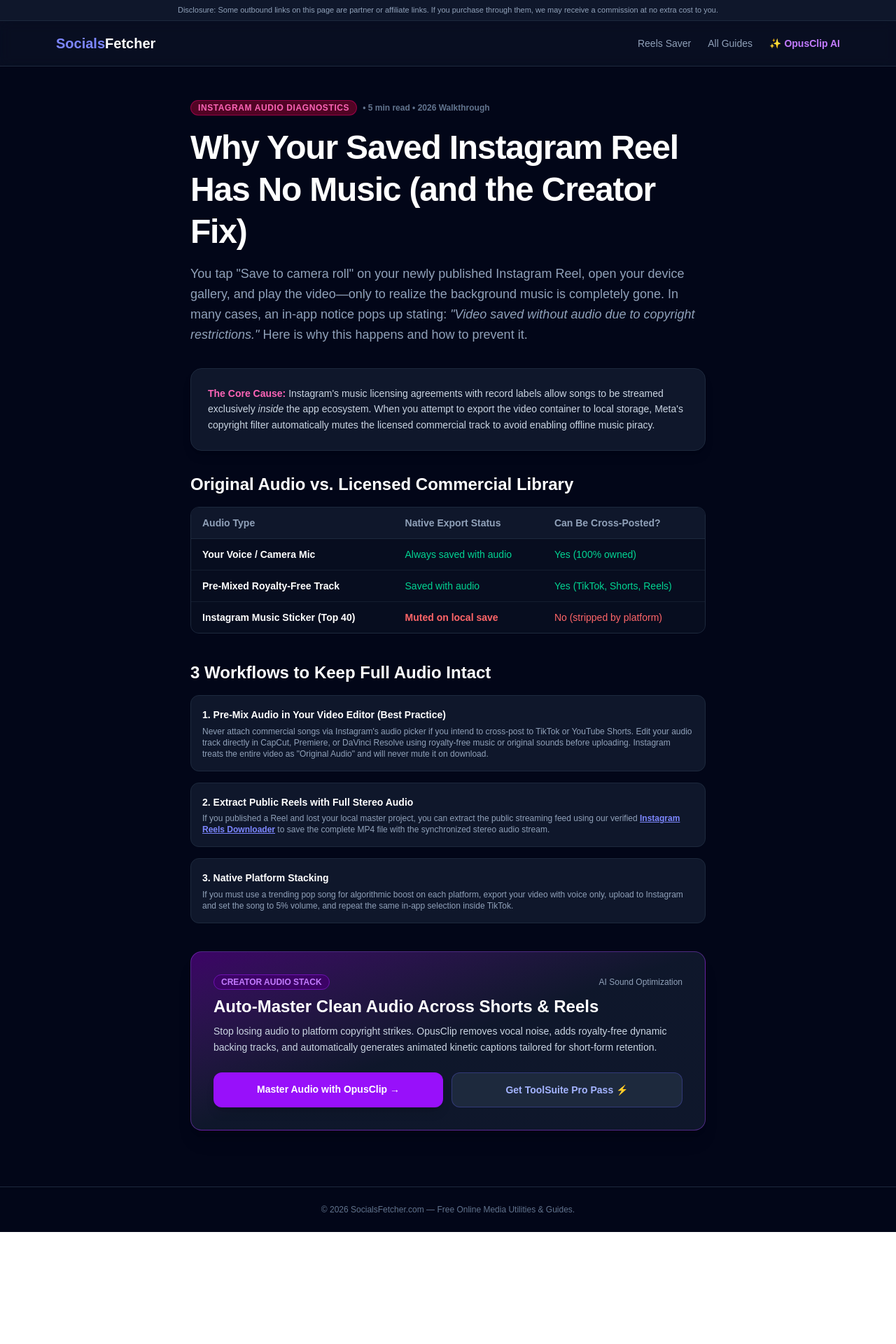
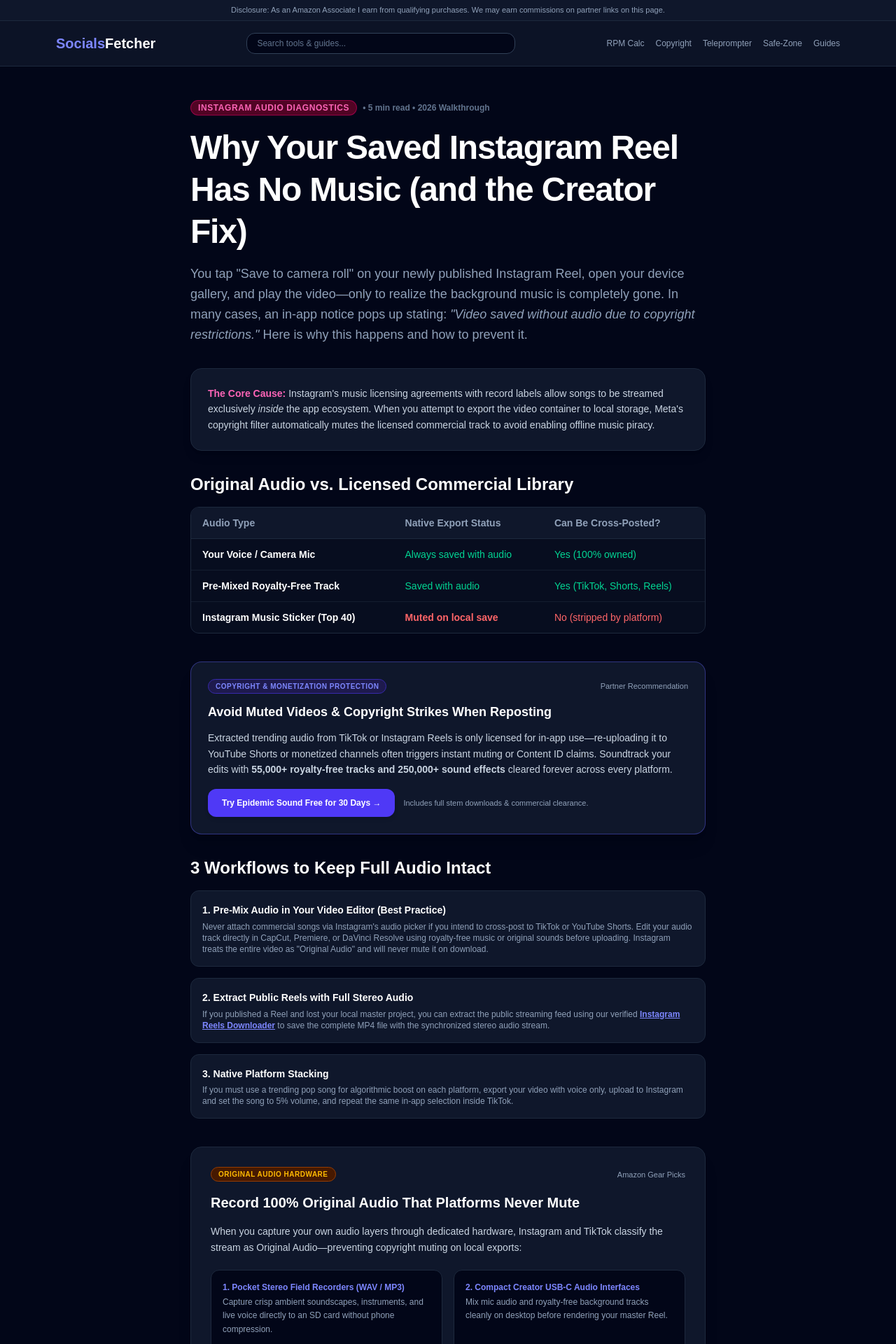
Before and after one commit to Waylonaho/socialsfetcher, a Next.js app: page /blog/why-saved-instagram-reel-has-no-music-fix in a window 1280 px wide. Shown: the top 1920 px of the page at 70% size. Before the commit the page ends 1760 px from the top, so only its background shows below. Built offline with nearby package versions, Linux system fonts and the light colour scheme.

Commit message:
Update footer and add new components for audio safety

```diff
--- a/app/blog/why-saved-instagram-reel-has-no-music-fix/page.tsx
+++ b/app/blog/why-saved-instagram-reel-has-no-music-fix/page.tsx
@@ -1,5 +1,9 @@
 import type { Metadata } from 'next';
 import Link from 'next/link';
+import SiteHeader from '@/components/SiteHeader';
+import AudioSafetyCTA from '@/components/AudioSafetyCTA';
+import ContextualGearCard from '@/components/ContextualGearCard';
+import WorkflowBar from '@/components/WorkflowBar';
 
 export const metadata: Metadata = {
   title: 'Why Your Saved Instagram Reel Has No Music (and How to Fix It) (2026)',
@@ -16,23 +20,10 @@ export default function SavedReelNoMusicFixPage() {
   return (
     <div className="min-h-screen flex flex-col justify-between bg-slate-950 text-slate-100 font-sans">
       <div className="bg-slate-900 border-b border-slate-800 py-1.5 px-4 text-center text-[11px] text-slate-400">
-        <span>Disclosure: Some outbound links on this page are partner or affiliate links. If you purchase through them, we may receive a commission at no extra cost to you.</span>
+        <span>Disclosure: As an Amazon Associate I earn from qualifying purchases. We may earn commissions on partner links on this page.</span>
       </div>
 
-      <header className="border-b border-slate-800 bg-slate-900/50 backdrop-blur sticky top-0 z-50">
-        <div className="max-w-6xl mx-auto px-4 h-16 flex items-center justify-between">
-          <Link href="/" className="text-xl font-extrabold text-indigo-400">
-            Socials<span className="text-white">Fetcher</span>
-          </Link>
-          <nav className="flex items-center space-x-6 text-sm text-slate-400 font-medium">
-            <Link href="/instagram/reels/downloader" className="hover:text-indigo-400 transition">Reels Saver</Link>
-            <Link href="/blog" className="hover:text-indigo-400 transition">All Guides</Link>
-            <a href={OPUSCLIP_LINK} target="_blank" rel="noopener noreferrer sponsored" className="text-purple-400 font-bold hover:text-purple-300 transition">
-              ✨ OpusClip AI
-            </a>
-          </nav>
-        </div>
-      </header>
+      <SiteHeader />
 
       <main className="flex-grow max-w-3xl mx-auto px-4 py-12 text-left">
         <div className="flex items-center gap-2 mb-4 text-xs font-semibold">
@@ -90,6 +81,9 @@ export default function SavedReelNoMusicFixPage() {
           </div>
         </section>
 
+        {/* Epidemic Sound Direct License Fix */}
+        <AudioSafetyCTA />
+
         <section className="mb-10 space-y-4">
           <h2 className="text-xl sm:text-2xl font-bold text-white">
             3 Workflows to Keep Full Audio Intact
@@ -116,6 +110,9 @@ export default function SavedReelNoMusicFixPage() {
           </div>
         </section>
 
+        {/* Topic-Matched Amazon Hardware Recommendations */}
+        <ContextualGearCard preset="original_audio_capture" />
+
         <div className="p-6 sm:p-8 rounded-2xl bg-gradient-to-br from-purple-950 via-slate-900 to-slate-900 border border-purple-500/40 my-8 shadow-xl">
           <div className="flex items-center justify-between mb-2">
             <span className="text-xs font-bold text-purple-400 bg-purple-950 border border-purple-800 px-2.5 py-0.5 rounded-full uppercase">
@@ -124,7 +121,7 @@ export default function SavedReelNoMusicFixPage() {
             <span className="text-xs text-slate-400">AI Sound Optimization</span>
           </div>
           <h2 className="text-xl sm:text-2xl font-bold text-white mb-2">
-            Auto-Master Clean Audio Across Shorts & Reels
+            Auto-Master Clean Audio Across Shorts &amp; Reels
           </h2>
           <p className="text-xs sm:text-sm text-slate-300 mb-6 leading-relaxed">
             Stop losing audio to platform copyright strikes. OpusClip removes vocal noise, adds royalty-free dynamic backing tracks, and automatically generates animated kinetic captions tailored for short-form retention.
@@ -148,10 +145,12 @@ export default function SavedReelNoMusicFixPage() {
             </a>
           </div>
         </div>
+
+        <WorkflowBar />
       </main>
 
       <footer className="border-t border-slate-800 py-6 text-center text-xs text-slate-500">
-        <p>© 2026 SocialsFetcher.com — Free Online Media Utilities & Guides.</p>
+        <p>© 2026 SocialsFetcher.com — As an Amazon Associate I earn from qualifying purchases.</p>
       </footer>
     </div>
   );
```
